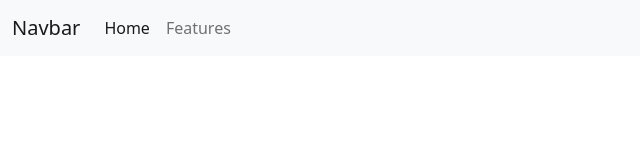
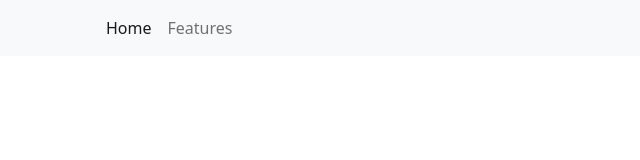
Before and after one commit to geraldakinola/Landing-Page-Project, a plain HTML site: page index.html in a window 1280 px wide. Shown: the full height of the page, 0-640 px from the left. Drawn offline with Linux system fonts and the light colour scheme.

Commit message:
navbar setup

```diff
--- a/index.html
+++ b/index.html
@@ -11,13 +11,13 @@
 </head>
 <body>
     <nav class="navbar navbar-expand-lg navbar-light bg-light">
-        <div class="container-fluid">
-            <a class="navbar-brand" href="#">Navbar</a>
+        <div class="container">
+            <a class="navbar-brand" href="#"></a>
             <button class="navbar-toggler" type="button" data-bs-toggle="collapse" data-bs-target="#navbarNav"
                 aria-controls="navbarNav" aria-expanded="false" aria-label="Toggle navigation">
                 <span class="navbar-toggler-icon"></span>
             </button>
-            <div class="collapse navbar-collapse" id="navbarNav">
+            <div class="collapse navbar-collapse"  id="navbarNav">
                 <ul class="navbar-nav">
                     <li class="nav-item">
                         <a class="nav-link active" aria-current="page" href="#">Home</a>
```
Also changed, not shown: Images/logo1.jfif (added), Images/logo2.webp (added).
